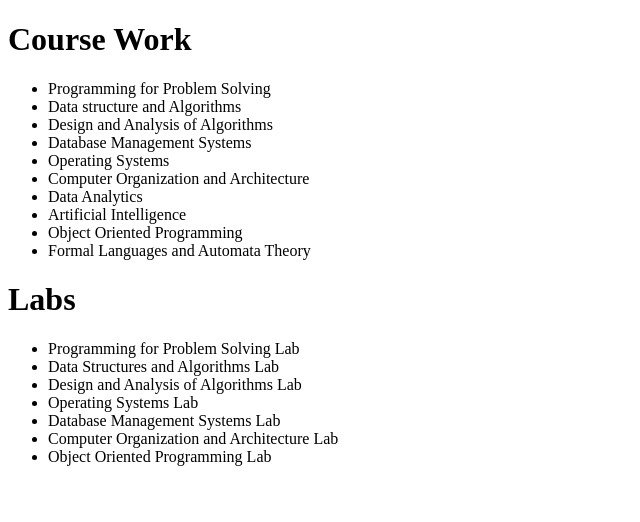
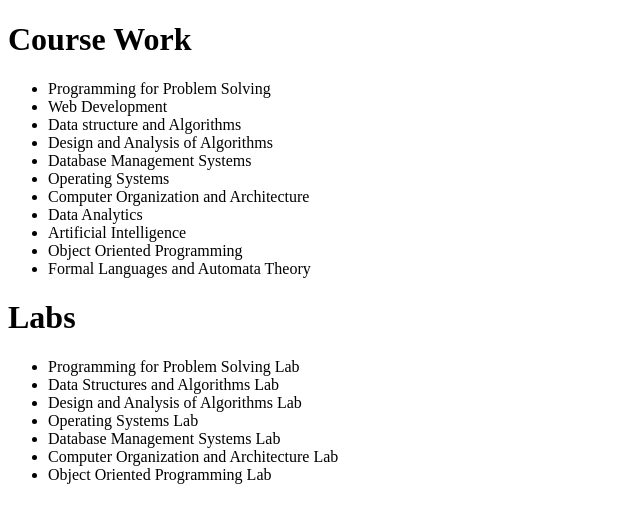
Before and after one commit to ajaykasturi/Capstone-Portfolio, a plain HTML site: page courses.html in a window 1280 px wide. Shown: the whole page, without its empty margins (0-640 px from the left). Drawn offline with Linux system fonts and the light colour scheme.

Commit message:
Update courses.html

```diff
--- a/courses.html
+++ b/courses.html
@@ -10,6 +10,9 @@
     <ul>
         <li>
             Programming for Problem Solving
+        </li>
+        <li>
+            Web Development
         </li>
         <li>
             Data structure and Algorithms
```
